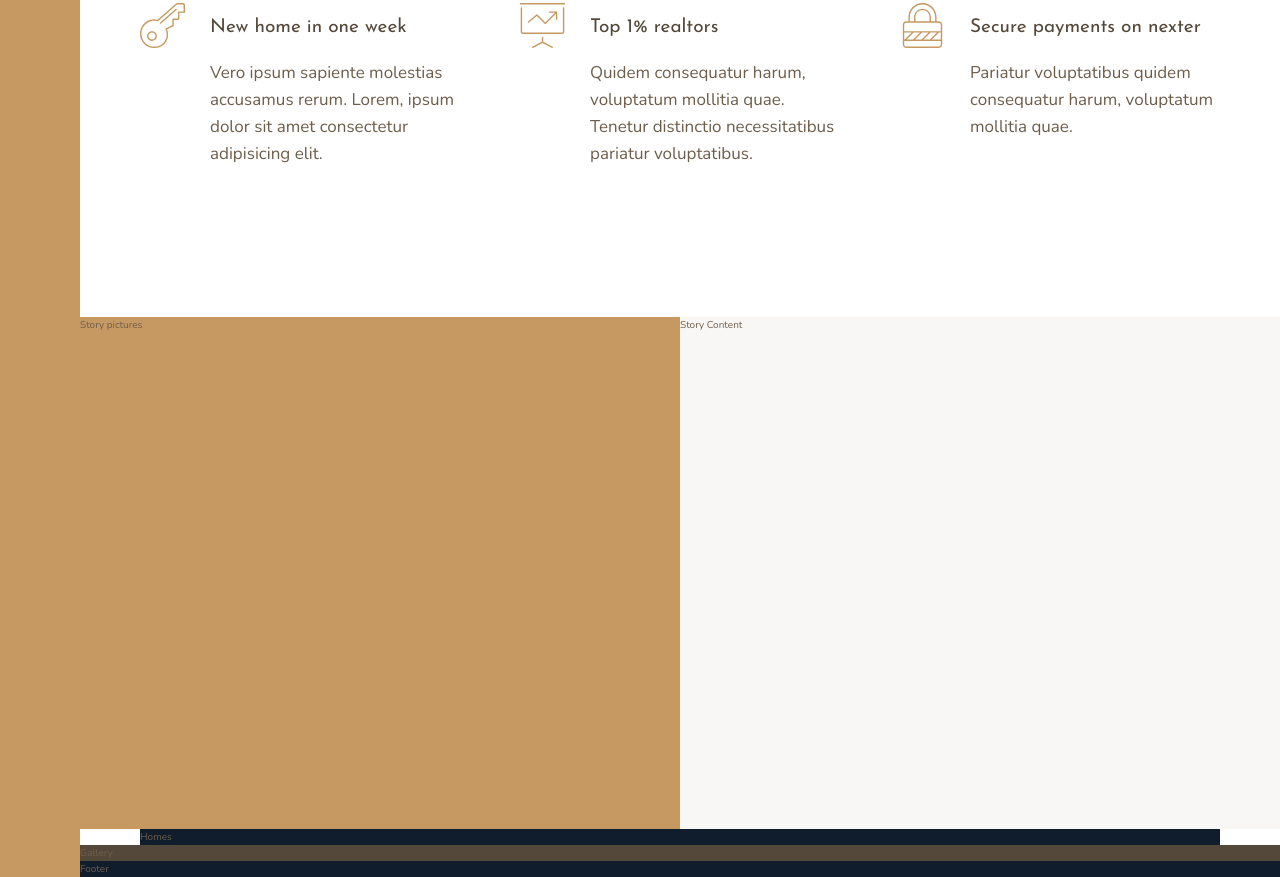
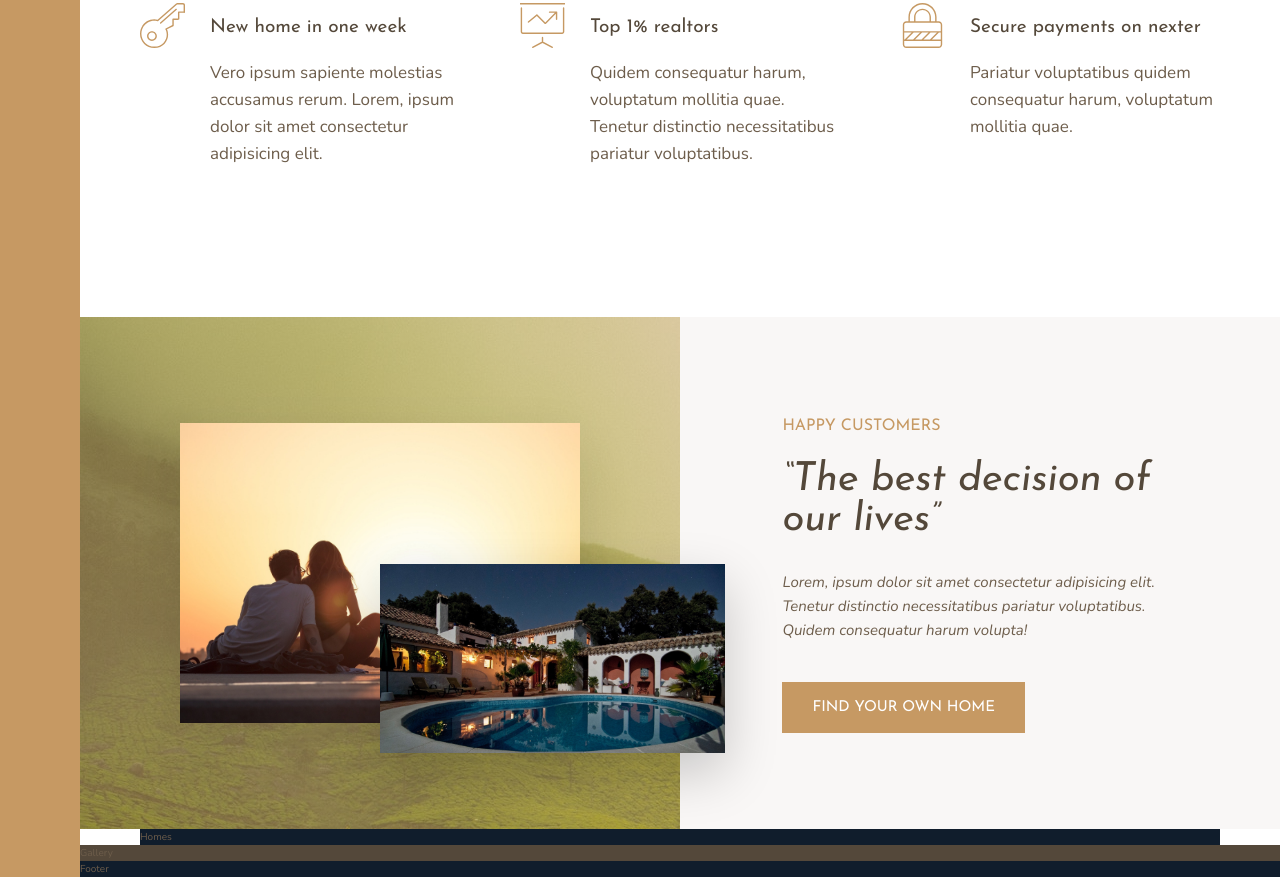
Before and after one commit to Nolanbt/Nexter-U, a website: page index.html in a window 1280 px wide. Shown: the part 991-1868 px from the top of the page. Drawn offline with nearby package versions, Linux system fonts and the light colour scheme.

Commit message:
story section complete and styled

```diff
--- a/index.html
+++ b/index.html
@@ -75,11 +75,15 @@
         </section>
 
         <div class="story__pictures">
-            Story pictures
+            <img src="img/story-1.jpeg" alt="Couple with new house" class="story__img--1">
+            <img src="img/story-2.jpeg" alt="New house" class="story__img--2">
         </div>
 
         <div class="story__content">
-            Story Content
+            <h3 class="heading-3 mb-sm">Happy Customers</h3>
+            <h2 class="heading-2 heading-2--dark mb-md">&ldquo;The best decision of our lives&rdquo;</h2>
+            <p class="story__text">Lorem, ipsum dolor sit amet consectetur adipisicing elit. Tenetur distinctio necessitatibus pariatur voluptatibus. Quidem consequatur harum volupta!</p>
+            <button class="btn">Find your own home</button>
         </div>
 
         <section class="homes">
--- a/sass/_story.scss
+++ b/sass/_story.scss
@@ -1,11 +1,50 @@
 .story {
+
     &__pictures {
         background-color: $color-primary;
         grid-column: full-start / col-end 4;
+        background-image: linear-gradient(rgba($color-primary, .5), rgba($color-primary, .5)), url(../img/back.jpg);
+
+        display: grid;
+        grid-template-rows: repeat(6, 1fr);
+        grid-template-columns: repeat(6, 1fr);
+        align-items: center;
+    }
+
+    &__img--1 {
+        width: 100%;
+        grid-row: 2 / 6;
+        grid-column: 2 / 6;
+        box-shadow: 0 2rem 5rem rgba(0,0,0,.1);
+    }
+
+    &__img--2 {
+        width: 115%;
+        grid-row: 4 / 6;
+        grid-column: 4 / 7;
+        z-index: 20;
+        box-shadow: 0 2rem 5rem rgba(0,0,0,.2);
     }
 
     &__content {
         background-color: $color-grey-light-1;
         grid-column: col-start 5 / full-end;
+
+        padding: 6rem 8vw;
+
+        // display: flex;
+        // flex-direction: column;
+        // justify-content: center;
+        // align-items: flex-start;
+
+        display: grid;
+        align-content: center;
+        justify-items: start;
+    }
+
+    &__text {
+        font-size: 1.5rem;
+        font-style: italic;
+        margin-bottom: 4rem;
     }
 }
--- a/sass/_typography.scss
+++ b/sass/_typography.scss
@@ -9,10 +9,19 @@
 
 .heading-2 {
     @extend %heading;
+    font-size: 4rem;
+    font-style: italic;
+    line-height: 1;
+
+    &--light { color: $color-grey-light-1; }
+    &--dark { color: $color-grey-dark-1; }
 }
 
 .heading-3 {
     @extend %heading;
+    font-size: 1.6rem;
+    color: $color-primary;
+    text-transform: uppercase;
 }
 
 .heading-4 {
@@ -20,6 +29,27 @@
     font-size: 1.9rem;
 
     &--light { color: $color-grey-light-1; }
-
     &--dark { color: $color-grey-dark-1; }
 }
+
+.btn {
+    background-color: $color-primary;
+    color: #fff;
+    border: none;
+    border-radius: 0;
+    font-family: $font-display;
+    font-size: 1.5rem;
+    text-transform: uppercase;
+    padding: 1.8rem 3rem;
+    cursor: pointer;
+    transition: all .2s;
+
+    &:hover {
+        background-color: $color-primary-dark;
+    }
+}
+
+.mb-sm { margin-bottom: 2rem; }
+.mb-md { margin-bottom: 3rem; }
+.mb-lg { margin-bottom: 4rem; }
+.mb-hg { margin-bottom: 8rem; }
```
Also changed, not shown: css/style.css.
